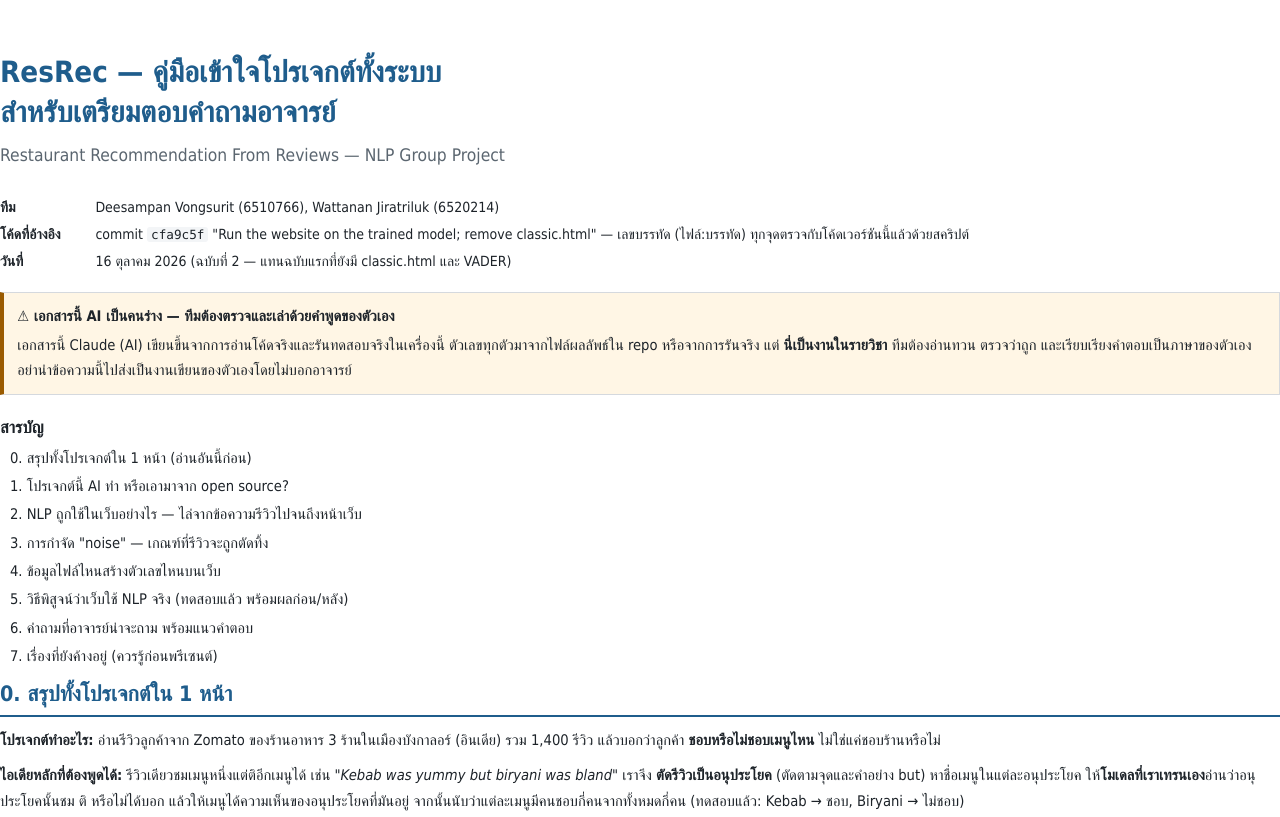
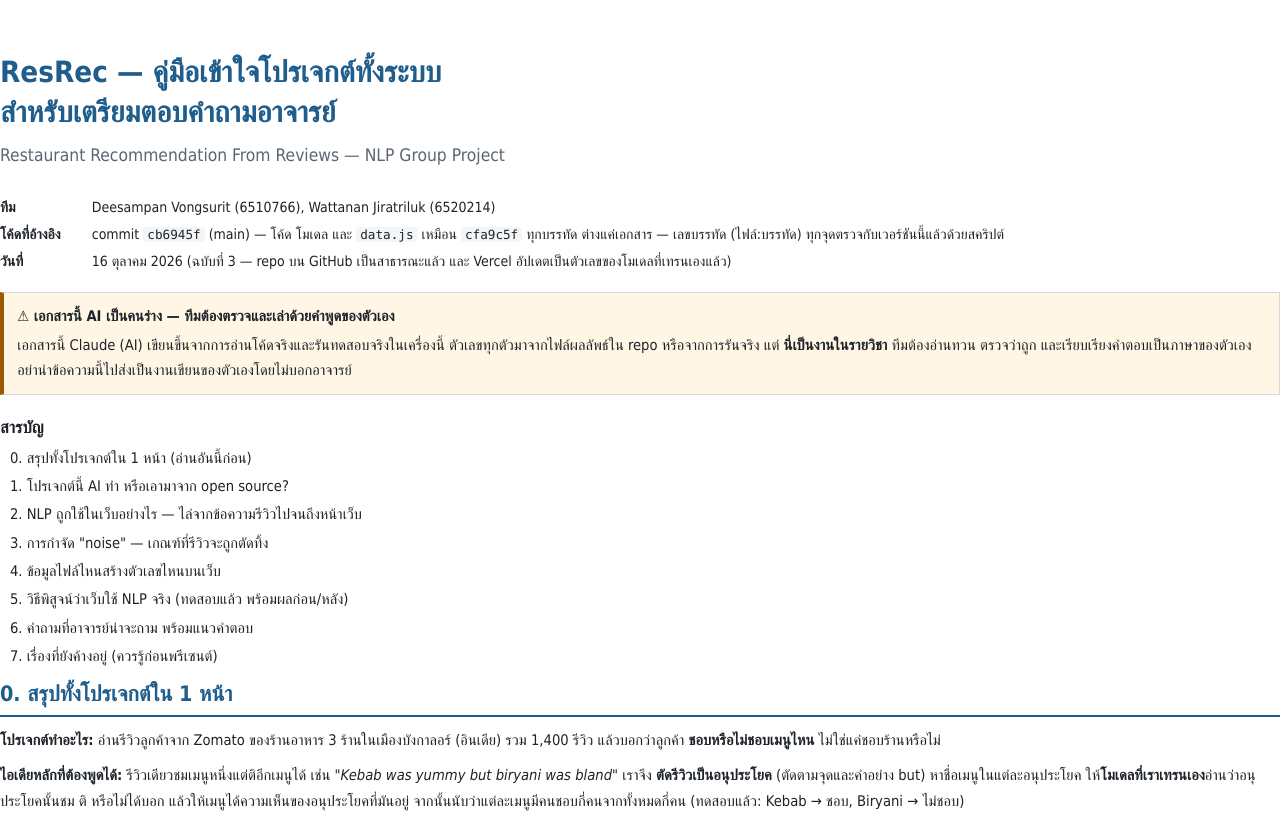
Before and after one commit to deesampan/nlp_project, a plain HTML site: page output_project/reports/defense_guide_th.html in a window 1280 px wide. Shown: the top 817 px of the page. Drawn offline with Linux system fonts and the light colour scheme.

Commit message:
Thai guide: describe the public repo and current Vercel site
Q15 now says the repo is public with derived review text (the raw file is
not included) and that the team accepted the licence risk; the Vercel copy
is described as serving the committed data.js. References match cb6945f.

```diff
--- a/output_project/reports/defense_guide_th.html
+++ b/output_project/reports/defense_guide_th.html
@@ -54,8 +54,8 @@
   <div class="sub">Restaurant Recommendation From Reviews — NLP Group Project</div>
   <table class="meta">
     <tr><td><b>ทีม</b></td><td>Deesampan Vongsurit (6510766), Wattanan Jiratriluk (6520214)</td></tr>
-    <tr><td><b>โค้ดที่อ้างอิง</b></td><td>commit <code>cfa9c5f</code> "Run the website on the trained model; remove classic.html" — เลขบรรทัด (ไฟล์:บรรทัด) ทุกจุดตรวจกับโค้ดเวอร์ชันนี้แล้วด้วยสคริปต์</td></tr>
-    <tr><td><b>วันที่</b></td><td>16 ตุลาคม 2026 (ฉบับที่ 2 — แทนฉบับแรกที่ยังมี classic.html และ VADER)</td></tr>
+    <tr><td><b>โค้ดที่อ้างอิง</b></td><td>commit <code>cb6945f</code> (main) — โค้ด โมเดล และ <code>data.js</code> เหมือน <code>cfa9c5f</code> ทุกบรรทัด ต่างแค่เอกสาร — เลขบรรทัด (ไฟล์:บรรทัด) ทุกจุดตรวจกับเวอร์ชันนี้แล้วด้วยสคริปต์</td></tr>
+    <tr><td><b>วันที่</b></td><td>16 ตุลาคม 2026 (ฉบับที่ 3 — repo บน GitHub เป็นสาธารณะแล้ว และ Vercel อัปเดตเป็นตัวเลขของโมเดลที่เทรนเองแล้ว)</td></tr>
   </table>
 
   <div class="box warn">
@@ -97,6 +97,7 @@
   <li><b>โมเดล:</b> ทดสอบกับ 26,678 รีวิวที่โมเดลไม่เคยเห็น ถูก <b>82.2%</b> (VADER สำเร็จรูป 72.7%, เดาคำตอบที่พบบ่อยที่สุดอย่างเดียว 60.5%) ถ้าแยกแค่ชอบ/ไม่ชอบ ถูก 96.5%</li>
   <li><b>ผลบนเว็บ:</b> รีวิวเชิงบวก Biriyani Nights 36%, Night Food Joint 26%, BOX8- Desi Meals 57% — มีเมนูที่ข้อมูลพอจัดอันดับ 8 / 9 / 17 เมนู</li>
   <li><b>Noise:</b> ข้อมูลดิบ 1,317,782 รีวิว ซ้ำกันถึง 89% เหลือ 134,612 รีวิวที่สะอาด ส่วน 3 ร้านบนเว็บ 1,400 → 1,321 รีวิว (ข้อ 3)</li>
+  <li><b>เปิดดูเว็บ:</b> ในเครื่องด้วย <code>start.bat</code> (http://localhost:8000) หรือสำเนาออนไลน์ https://resrec.vercel.app — ตัวเลขชุดเดียวกัน (ตรวจแล้ว 16 ต.ค. 2026)</li>
   <li><b>พิสูจน์ว่าใช้ NLP จริง (รันแล้ว):</b> แก้ข้อความรีวิวเดียว "gulab jamun is <span class="pos">mouth watering and tasty af!</span>" → "<span class="neg">stale and tasteless!</span>" โดยไม่แตะดาว Gulab Jamun ของ Biriyani Nights ตกจาก 8 ใน 11 (73%) เป็น 7 ใน 11 (64%) และตกลงไป 1 อันดับ (ข้อ 5)</li>
 </ul>
 
@@ -112,8 +113,8 @@
 <h3>หลักฐานที่ตรวจแล้ว</h3>
 <table>
   <tr><th style="width:30%">ตรวจอะไร</th><th>พบอะไร</th></tr>
-  <tr><td>ประวัติ git (<code>git log</code>)</td><td>มี 5 commit จากบัญชีของทีม commit แรก <code>97d6c94</code> (7 ต.ค. 2026) ใส่ไฟล์ทั้งโปรเจกต์เข้ามาในครั้งเดียว ประวัติก่อนหน้านั้นไม่อยู่ใน repo จึง<b>ไล่ไม่ได้ว่าโค้ดเก่าแต่ละบรรทัดใครเขียน</b></td></tr>
-  <tr><td>บรรทัด <code>Co-Authored-By: Claude</code></td><td><b>มีใน 2 commit ล่าสุด</b> (16 ต.ค. 2026): <code>3dd93b0</code> (ซ่อมไฟล์ raw และทำให้ run_pipeline รันได้) และ <code>cfa9c5f</code> (เปลี่ยนเว็บมาใช้โมเดลที่เทรนเอง ลบ classic.html) — เป็นหลักฐานใน git ตรง ๆ ว่า AI ร่วมเขียน</td></tr>
+  <tr><td>ประวัติ git (<code>git log</code>)</td><td>มี 7 commit จากบัญชีของทีม commit แรก <code>97d6c94</code> (7 ต.ค. 2026) ใส่ไฟล์ทั้งโปรเจกต์เข้ามาในครั้งเดียว ประวัติก่อนหน้านั้นไม่อยู่ใน repo จึง<b>ไล่ไม่ได้ว่าโค้ดเก่าแต่ละบรรทัดใครเขียน</b></td></tr>
+  <tr><td>บรรทัด <code>Co-Authored-By: Claude</code></td><td><b>มีในทั้ง 4 commit ของวันที่ 16 ต.ค. 2026</b>: <code>3dd93b0</code> (ซ่อมไฟล์ raw และทำให้ run_pipeline รันได้), <code>cfa9c5f</code> (เปลี่ยนเว็บมาใช้โมเดลที่เทรนเอง ลบ classic.html), <code>f0fecd2</code> (เพิ่มเอกสารนี้) และ <code>cb6945f</code> (เอกสารเรื่อง repo สาธารณะ) — เป็นหลักฐานใน git ตรง ๆ ว่า AI ร่วมเขียน</td></tr>
   <tr><td>ไฟล์ <code>CLAUDE.md</code> ใน repo</td><td>บรรทัดแรกบอกว่าเป็นไฟล์ตั้งค่า "AI agent" ที่ทำงานใน repo นี้ <span class="ref" data-x="configures the AI agent">CLAUDE.md:3</span> และให้ AI เป็น "CTO" ที่ทั้งวางแผน เขียนโค้ด และออกแบบเว็บ <span class="ref" data-x="CTO of this project">CLAUDE.md:9</span></td></tr>
   <tr><td>ลักษณะโค้ด</td><td>เฉพาะเจาะจงกับข้อมูลชุดนี้มาก (ชื่อคอลัมน์ Zomato, ชื่อร้าน "Biriyani Nights" ในคอมเมนต์ <span class="ref" data-x="restaurant&#x27;s own name">src/dish_extract.py:60</span>) ไม่มีหัวไฟล์ license ของโปรเจกต์อื่น → <b>ไม่ใช่โปรเจกต์ open source ที่นำเข้ามา</b></td></tr>
 </table>
@@ -175,6 +176,7 @@
   <li>เสิร์ฟไฟล์ในโฟลเดอร์ <code>output_project/web/</code> <span class="ref" data-x="send_from_directory(OUT_WEB">src/app.py:26-33</span> — ไม่มีการคำนวณบนเซิร์ฟเวอร์แล้ว</li>
   <li>ปิด cache ทุกคำตอบ เพื่อให้รีเฟรชแล้วเห็นผลที่สร้างใหม่ทันที <span class="ref" data-x="Cache-Control">src/app.py:19-23</span></li>
   <li><code>start.bat</code> เรียกไฟล์นี้ <span class="ref" data-x="src\app.py">start.bat:15</span></li>
+  <li>สำเนาแบบ static บน Vercel: https://resrec.vercel.app — อัปโหลดโฟลเดอร์ <code>output_project/web</code> ด้วย <code>npx vercel deploy --prod</code> <span class="ref" data-x="npx vercel deploy --prod">CLAUDE.md:150-151</span> ตรวจแล้ว (16 ต.ค. 2026) ว่าเสิร์ฟ <code>data.js</code> เนื้อหาเดียวกับใน repo และ <code>/classic.html</code> ไม่มีแล้ว (404)</li>
 </ul>
 
 <!-- ================================================================== 3 -->
@@ -242,6 +244,7 @@
 </table>
 
 <h3>ข้อมูลที่ได้จากการประมวลผล (<code>output_project/data/</code>)</h3>
+<p>ไฟล์ในตารางนี้ <b>อยู่ใน repo สาธารณะ</b> บน GitHub (ต่างจาก <code>zomato.csv</code> ที่ไม่ถูกเก็บ) — ดูคำถามที่ 15</p>
 <table>
   <tr><th style="width:34%">ไฟล์</th><th>สร้างโดย</th><th>ใช้ที่ไหน</th></tr>
   <tr><td><code>reviews_clean.csv</code> (134,612 รีวิว)</td><td><code>src/build_corpus.py</code></td><td>เทรนโมเดล → <code>models/sentiment_tfidf_lr.pkl</code></td></tr>
@@ -303,7 +306,7 @@ git status</pre></li>
 <div class="box">
   <span class="label">ทดสอบอย่างไร และคืนค่าเดิมแล้วหรือยัง</span>
   <ul>
-    <li>ทำใน <b>สำเนาของ commit <code>cfa9c5f</code></b> ในโฟลเดอร์ชั่วคราว ไม่ได้แก้ไฟล์ใน repo จริงเลย (<code>git status</code> สะอาด)</li>
+    <li>ทำใน <b>สำเนาของ commit <code>cfa9c5f</code></b> (โค้ดและข้อมูลเหมือน <code>cb6945f</code>) ในโฟลเดอร์ชั่วคราว ไม่ได้แก้ไฟล์ใน repo จริงเลย (<code>git status</code> สะอาด)</li>
     <li>ก่อนแก้ รัน <code>run_pipeline.py</code> กับข้อมูลเดิมแล้ว <code>data.js</code> ที่ได้ <b>ตรงกับที่ commit ไว้ทุกไบต์</b> (ต่างแค่ตัวขึ้นบรรทัดตัวสุดท้ายของไฟล์ ซึ่ง Windows เขียนเป็น CRLF)</li>
     <li>session หลักทดสอบรีวิวเดียวกันแยกต่างหากและได้ 8/11 → 7/11 เหมือนกัน</li>
     <li>รูปทั้ง 2 ถ่ายด้วย Chrome แบบ headless จากหน้าเว็บจริง แล้วครอปตรงแถวเมนู</li>
@@ -365,7 +368,7 @@ git status</pre></li>
 </ul></div></div>
 
 <div class="qa"><div class="q">15. ใช้ข้อมูลนี้ได้ถูกต้องตามสิทธิ์ไหม?</div>
-<div class="a">ข้อมูลอยู่บน Kaggle สิทธิ์ "Data files © Original Authors" ซึ่ง<b>ไม่ใช่ open licence</b> เราใช้เพื่อการศึกษา ไม่แจกจ่ายไฟล์ข้อมูลดิบ (repo บน GitHub เป็น private, <code>data_raw/</code> ไม่ถูกเก็บใน git) และอ้างอิงแหล่งที่มาไว้ใน <code>sources.md</code> ข้อควรรู้: เว็บบน Vercel ที่เปิดสาธารณะมี <code>data.js</code> ซึ่งมีข้อความรีวิวราว 1,300 รีวิวอยู่ข้างใน ถ้าอาจารย์ถามควรตอบตรง ๆ</div></div>
+<div class="a">ต้องตอบตามจริง: ข้อมูลอยู่บน Kaggle สิทธิ์ "Data files © Original Authors" ซึ่ง<b>ไม่ใช่ open licence</b> repo บน GitHub (<code>deesampan/nlp_project</code>) <b>เป็นสาธารณะ</b> ตั้งแต่ 16 ต.ค. 2026 ตามการตัดสินใจของทีม ใน repo <b>ไม่มีไฟล์ดิบ</b> <code>zomato.csv</code> (<code>data_raw/</code> ไม่ถูกเก็บใน git) แต่<b>มีไฟล์ที่ได้จากการประมวลผลซึ่งมีข้อความรีวิวอยู่</b>: <code>reviews_clean.csv</code> (134,612 รีวิว), รีวิวของ 3 ร้าน และ <code>data.js</code> ของเว็บ (ซึ่ง Vercel ก็เสิร์ฟแบบสาธารณะ ~1,300 รีวิว) การเผยแพร่แบบนี้เกินกว่าที่สิทธิ์อนุญาตชัดเจน <b>ทีมรู้และยอมรับความเสี่ยงนี้เอง</b> และเขียนไว้ใน <code>sources.md</code> <span class="ref" data-x="The repository is public.">output_project/reports/sources.md:52-56</span> เราอ้างอิงแหล่งที่มาครบและใช้เพื่อการศึกษา ถ้าอาจารย์เห็นว่าไม่ควร ทีมทำ repo กลับเป็น private ได้</div></div>
 
 <div class="qa"><div class="q">16. ทำไมไม่ scrape รีวิวเอง?</div>
 <div class="a">เป็นการเปลี่ยนขอบเขตที่ตกลงไว้: scrape ผิดเงื่อนไขของแพลตฟอร์ม ทำซ้ำไม่ได้ (ข้อมูลเปลี่ยนตลอด) และเสียเวลาไปกับงานที่ไม่ใช่ NLP ชุดข้อมูลสาธารณะทำให้คนอื่นตรวจผลซ้ำได้</div></div>
@@ -380,22 +383,22 @@ git status</pre></li>
 <div class="a">ตอบตามจริง (ดูข้อ 1): ใช้ AI coding assistant (Claude Code) ช่วยเขียนโค้ด มี <code>CLAUDE.md</code> และบรรทัด Co-Authored-By ใน commit เป็นหลักฐาน ทีมเป็นคนกำหนดโจทย์และขอบเขต (เช่น ตัด ABSA, ไม่ scrape, ใช้โมเดลเดียว) และต้องอธิบายได้ทุกขั้น — <b>เอกสารนี้มีไว้ให้ทีมเข้าใจโค้ดจนอธิบายได้เอง</b> (ทีมปรับประโยคนี้ให้ตรงกับความจริง)</div></div>
 
 <div class="qa"><div class="q">20. รันซ้ำแล้วได้ผลเดิมไหม?</div>
-<div class="a">ได้ รัน <code>run_pipeline.py</code> จาก commit <code>cfa9c5f</code> ได้ <code>data.js</code> ตรงกับที่ commit ไว้ทุกไบต์ (ตรวจแล้ว) ตั้ง seed ไว้ทั้งการแบ่งข้อมูล (42) และ langdetect (0) ครั้งแรกบนเครื่องใหม่ต้องต่ออินเทอร์เน็ตเพื่อโหลดข้อมูล NLTK ส่วนการเทรนโมเดลใหม่ต้องมี <code>zomato.csv</code> จาก Kaggle</div></div>
+<div class="a">ได้ รัน <code>run_pipeline.py</code> จาก commit <code>cfa9c5f</code> ได้ <code>data.js</code> ตรงกับที่ commit ไว้ทุกไบต์ (ตรวจแล้ว; <code>cb6945f</code> ใช้โค้ดและ <code>data.js</code> ชุดเดียวกัน) ตั้ง seed ไว้ทั้งการแบ่งข้อมูล (42) และ langdetect (0) ครั้งแรกบนเครื่องใหม่ต้องต่ออินเทอร์เน็ตเพื่อโหลดข้อมูล NLTK ส่วนการเทรนโมเดลใหม่ต้องมี <code>zomato.csv</code> จาก Kaggle</div></div>
 
 <!-- ================================================================== 7 -->
 <h2>7. เรื่องที่ยังค้างอยู่</h2>
-<p>ปัญหาที่ฉบับแรกเจอ <b>แก้แล้ว</b>ใน <code>3dd93b0</code> และ <code>cfa9c5f</code>: ไฟล์ raw เสีย, ข้อมูล NLTK, เครื่องวิเคราะห์ 2 ชุด, เอกสารไม่ตรงกับโค้ด ที่ยังเหลือ (ตรวจกับ <code>cfa9c5f</code> แล้ว):</p>
+<p>ปัญหาที่ฉบับแรกเจอ <b>แก้แล้ว</b>ใน <code>3dd93b0</code> และ <code>cfa9c5f</code>: ไฟล์ raw เสีย, ข้อมูล NLTK, เครื่องวิเคราะห์ 2 ชุด, เอกสารไม่ตรงกับโค้ด ที่ยังเหลือ (ตรวจกับ <code>cb6945f</code> แล้ว):</p>
 <table>
   <tr><th style="width:4%">#</th><th style="width:32%">เรื่อง</th><th>รายละเอียด / ผลกระทบ</th></tr>
   <tr><td>1</td><td><code>make_subset.py</code> ยังอ้างถึงไฟล์ที่ถูกลบ</td><td>บอกให้รัน <code>build_slice.py</code> ต่อ <span class="ref" data-x="build_slice.py">src/make_subset.py:10</span> <span class="ref" data-x="build_slice.py">src/make_subset.py:145</span> และเขียน <code>selected_restaurants_reviews.csv</code> แต่เว็บอ่าน <code>top3_restaurants_reviews.csv</code> → ถ้าจะเปลี่ยนร้าน ต้องคัดลอกไฟล์เอง</td></tr>
   <tr><td>2</td><td>ไฟล์ที่เว็บไม่ได้ใช้แล้ว</td><td><code>dish_gazetteer.csv</code>, <code>build_gazetteer.py</code>, <code>selected_restaurants_reviews.csv</code>, <code>dropped_duplicates.csv</code>, <code>sample_reviews.csv</code> — ถ้าอาจารย์เปิดดู ควรบอกได้ว่าเป็นของเวอร์ชันก่อน</td></tr>
   <tr><td>3</td><td>ความแม่นระดับอนุประโยคยังไม่ได้วัด</td><td>มีแค่การเช็กคร่าวด้วยดาว (21 จาก 747) — ดูคำถามที่ 9, 11</td></tr>
-  <tr><td>4</td><td>เว็บบน Vercel มีข้อความรีวิว</td><td><code>data.js</code> มีข้อความรีวิว ~1,300 รีวิว ขณะที่สิทธิ์ข้อมูลไม่ใช่ open licence — ดูคำถามที่ 15</td></tr>
+  <tr><td>4</td><td>Repo สาธารณะและเว็บ Vercel มีข้อความรีวิว</td><td>repo บน GitHub เปิดสาธารณะ มี <code>reviews_clean.csv</code> (134,612 รีวิว), รีวิวของ 3 ร้าน และ <code>data.js</code>; เว็บ Vercel ก็เสิร์ฟ <code>data.js</code> (~1,300 รีวิว) ขณะที่สิทธิ์ข้อมูลไม่ใช่ open licence — <b>ทีมตัดสินใจยอมรับความเสี่ยงนี้เอง</b> <span class="ref" data-x="is **public**">CLAUDE.md:152-155</span> ต้องตอบตรง ๆ ถ้าถูกถาม (คำถามที่ 15)</td></tr>
   <tr><td>5</td><td>ไอคอนบางเมนูเป็นกล่องว่างบน Windows 10</td><td>emoji รูปแผ่นแป้ง (U+1FAD3) ของ Paratha, Naan, Roti ไม่มีในฟอนต์ของ Windows 10 จึงขึ้นเป็นกล่อง เห็นในภาพหน้าจอระหว่างทดสอบ</td></tr>
   <tr><td>6</td><td>ต้องมีอินเทอร์เน็ตครั้งแรก</td><td>ข้อมูล NLTK โหลดอัตโนมัติตอนรันครั้งแรก <span class="ref" data-x="nltk.download">src/preprocess.py:14-19</span> ถ้าเครื่องกรรมการออฟไลน์ <code>run_pipeline.py</code> จะล้ม (แต่ <code>start.bat</code> เปิดเว็บได้ปกติ เพราะไม่ต้องสร้างข้อมูลใหม่)</td></tr>
 </table>
 
-<p class="small" style="margin-top:14pt">จบเอกสาร — ร่างโดย AI (Claude) จากโค้ด commit cfa9c5f และการรันทดสอบจริงวันที่ 16 ต.ค. 2026 ทีมต้องตรวจทานก่อนใช้</p>
+<p class="small" style="margin-top:14pt">จบเอกสาร — ร่างโดย AI (Claude) จาก commit cb6945f และการรันทดสอบจริงวันที่ 16 ต.ค. 2026 ทีมต้องตรวจทานก่อนใช้</p>
 
 </body>
 </html>
```
Also changed, not shown: 1 other file.
